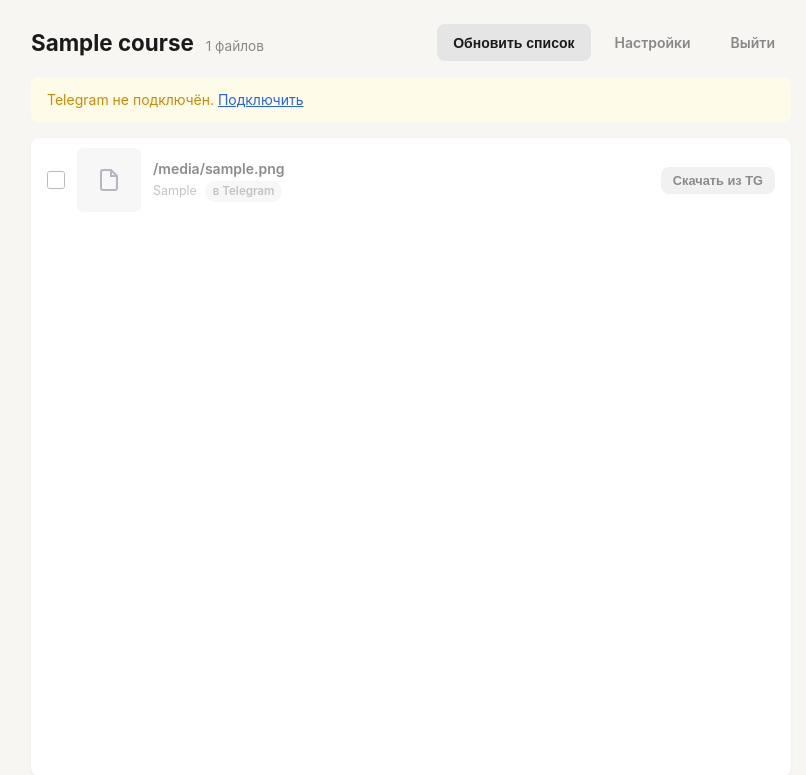
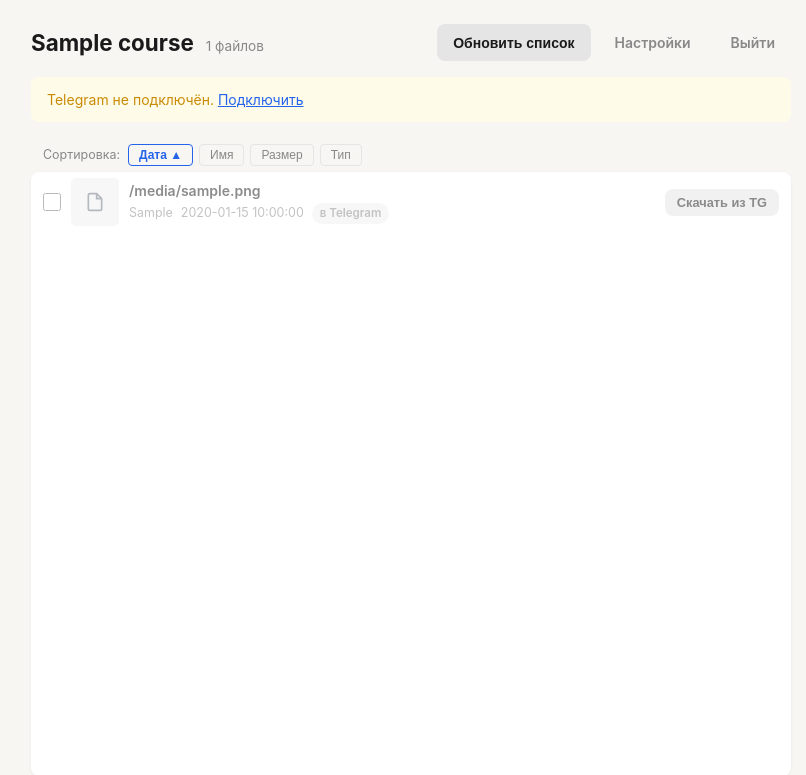
Before and after one commit to abb1303516/telegram_courses, a Flask app: template templates/main.html in a window 1280 px wide. Shown: the top 775 px of the page, without its empty margins (229-1035 px from the left). Run offline with Flask 3, Linux system fonts and the light colour scheme; the template is opened without the code that fills it: most values are stand-ins (such as "Sample title", 1, 10 or a date in 2020); some libraries are stand-ins or nearby versions.

Commit message:
UI: add dates, sorting, compact rows
- Show post date for each file in the list
- Sort controls: date (default, newest bottom), name, size, type
- Click active sort to toggle asc/desc
- Compact rows: smaller padding, 48px previews

```diff
--- a/app.py
+++ b/app.py
@@ -131,10 +131,20 @@
         if not on_server:
             pending_count += 1
         has_thumb = os.path.exists(os.path.join(thumbs_dir, f["filename"] + ".jpg"))
+        # Format date for display
+        date_str = f.get("date", "")
+        date_fmt = ""
+        if date_str:
+            try:
+                dt = datetime.fromisoformat(date_str)
+                date_fmt = dt.strftime("%d.%m.%Y")
+            except (ValueError, TypeError):
+                pass
         files.append({
             **f,
             "on_server": on_server,
             "has_thumb": has_thumb,
+            "date_fmt": date_fmt,
             "local_size": TelegramDownloader.format_size(
                 os.path.getsize(filepath)
             ) if on_server else "",
--- a/static/css/style.css
+++ b/static/css/style.css
@@ -316,8 +316,8 @@
 .file-row {
     display: flex;
     align-items: center;
-    gap: 12px;
-    padding: 10px 16px;
+    gap: 10px;
+    padding: 6px 12px;
     border-bottom: 1px solid #f0f0f0;
     transition: background 0.1s;
 }
@@ -338,9 +338,9 @@
 /* -- File preview -- */
 .file-preview {
     flex-shrink: 0;
-    width: 64px;
-    height: 64px;
-    border-radius: 6px;
+    width: 48px;
+    height: 48px;
+    border-radius: 5px;
     background: #f0f0f0;
     display: flex;
     align-items: center;
@@ -378,8 +378,8 @@
 }
 
 .preview-icon {
-    width: 24px;
-    height: 24px;
+    width: 20px;
+    height: 20px;
     color: var(--text-muted);
 }
 
@@ -417,11 +417,45 @@
     gap: 8px;
 }
 
+.file-date {
+    color: var(--text-muted);
+    white-space: nowrap;
+}
+
 .file-actions {
     display: flex;
     gap: 6px;
     flex-shrink: 0;
 }
+
+/* -- Sort bar -- */
+.sort-bar {
+    display: flex;
+    align-items: center;
+    gap: 6px;
+    padding: 6px 12px;
+    flex-shrink: 0;
+}
+
+.sort-label {
+    font-size: 0.78rem;
+    color: var(--text-muted);
+    margin-right: 2px;
+}
+
+.sort-btn {
+    background: none;
+    border: 1px solid var(--border);
+    border-radius: 4px;
+    padding: 3px 10px;
+    font-size: 0.75rem;
+    color: var(--text-muted);
+    cursor: pointer;
+    transition: all 0.15s;
+}
+
+.sort-btn:hover { color: var(--text); border-color: #ccc; }
+.sort-btn.active { color: var(--accent); border-color: var(--accent); font-weight: 600; }
 
 /* -- Badges -- */
 .badge, .badge-ok, .badge-warn, .badge-pending {
--- a/static/js/app.js
+++ b/static/js/app.js
@@ -487,6 +487,61 @@
     document.body.style.overflow = '';
 }
 
+/* -- Sorting -- */
+
+function toggleSort(field, btn) {
+    const allBtns = document.querySelectorAll('.sort-btn');
+    const wasActive = btn.classList.contains('active');
+    let dir = btn.dataset.dir || 'asc';
+
+    if (wasActive) {
+        dir = dir === 'asc' ? 'desc' : 'asc';
+    } else {
+        allBtns.forEach(b => { b.classList.remove('active'); b.textContent = b.textContent.replace(/ [▲▼]/g, ''); });
+        dir = field === 'date' ? 'asc' : 'asc';
+    }
+
+    btn.dataset.dir = dir;
+    btn.classList.add('active');
+    // Update arrow in button text
+    const label = btn.textContent.replace(/ [▲▼]/g, '').trim();
+    btn.innerHTML = label + ' ' + (dir === 'asc' ? '&#9650;' : '&#9660;');
+
+    sortFiles(field, dir);
+}
+
+function sortFiles(field, dir) {
+    const list = document.querySelector('.file-list');
+    if (!list) return;
+    const rows = Array.from(list.querySelectorAll('.file-row'));
+
+    rows.sort((a, b) => {
+        let va, vb;
+        switch (field) {
+            case 'date':
+                va = a.dataset.date || '';
+                vb = b.dataset.date || '';
+                break;
+            case 'name':
+                va = a.dataset.filename.toLowerCase();
+                vb = b.dataset.filename.toLowerCase();
+                break;
+            case 'size':
+                va = parseInt(a.dataset.size) || 0;
+                vb = parseInt(b.dataset.size) || 0;
+                return dir === 'asc' ? va - vb : vb - va;
+            case 'type':
+                va = a.dataset.type || '';
+                vb = b.dataset.type || '';
+                break;
+        }
+        const cmp = va < vb ? -1 : va > vb ? 1 : 0;
+        return dir === 'asc' ? cmp : -cmp;
+    });
+
+    rows.forEach(row => list.appendChild(row));
+}
+
 /* -- Init -- */
 
 document.addEventListener('DOMContentLoaded', () => {
--- a/templates/main.html
+++ b/templates/main.html
@@ -82,13 +82,23 @@
             </div>
         </div>
 
-        <!-- File list: this is the only part that scrolls -->
+        <!-- Sort bar + File list -->
         {% if files %}
+        <div class="sort-bar">
+            <span class="sort-label">Сортировка:</span>
+            <button class="sort-btn active" data-sort="date" data-dir="asc" onclick="toggleSort('date', this)">Дата &#9650;</button>
+            <button class="sort-btn" data-sort="name" onclick="toggleSort('name', this)">Имя</button>
+            <button class="sort-btn" data-sort="size" onclick="toggleSort('size', this)">Размер</button>
+            <button class="sort-btn" data-sort="type" onclick="toggleSort('type', this)">Тип</button>
+        </div>
         <div class="file-list">
             {% for f in files %}
             <div class="file-row {{ 'file-on-server' if f.on_server else 'file-pending' }}"
                  data-filename="{{ f.filename }}"
-                 data-on-server="{{ 'true' if f.on_server else 'false' }}">
+                 data-on-server="{{ 'true' if f.on_server else 'false' }}"
+                 data-date="{{ f.date }}"
+                 data-size="{{ f.size }}"
+                 data-type="{{ f.type }}">
 
                 <input type="checkbox" class="file-check" value="{{ f.filename }}"
                        onchange="updateSelection()">
@@ -124,6 +134,7 @@
                     <span class="file-name" title="{{ f.filename }}">{{ f.filename }}</span>
                     <span class="file-meta">
                         {{ f.local_size if f.on_server else f.size_fmt }}
+                        <span class="file-date">{{ f.date_fmt }}</span>
                         {% if not f.on_server %}
                         <span class="badge-pending">в Telegram</span>
                         {% endif %}
```
Also changed, not shown: CLAUDE.md (+14 -1 lines), README.md.
